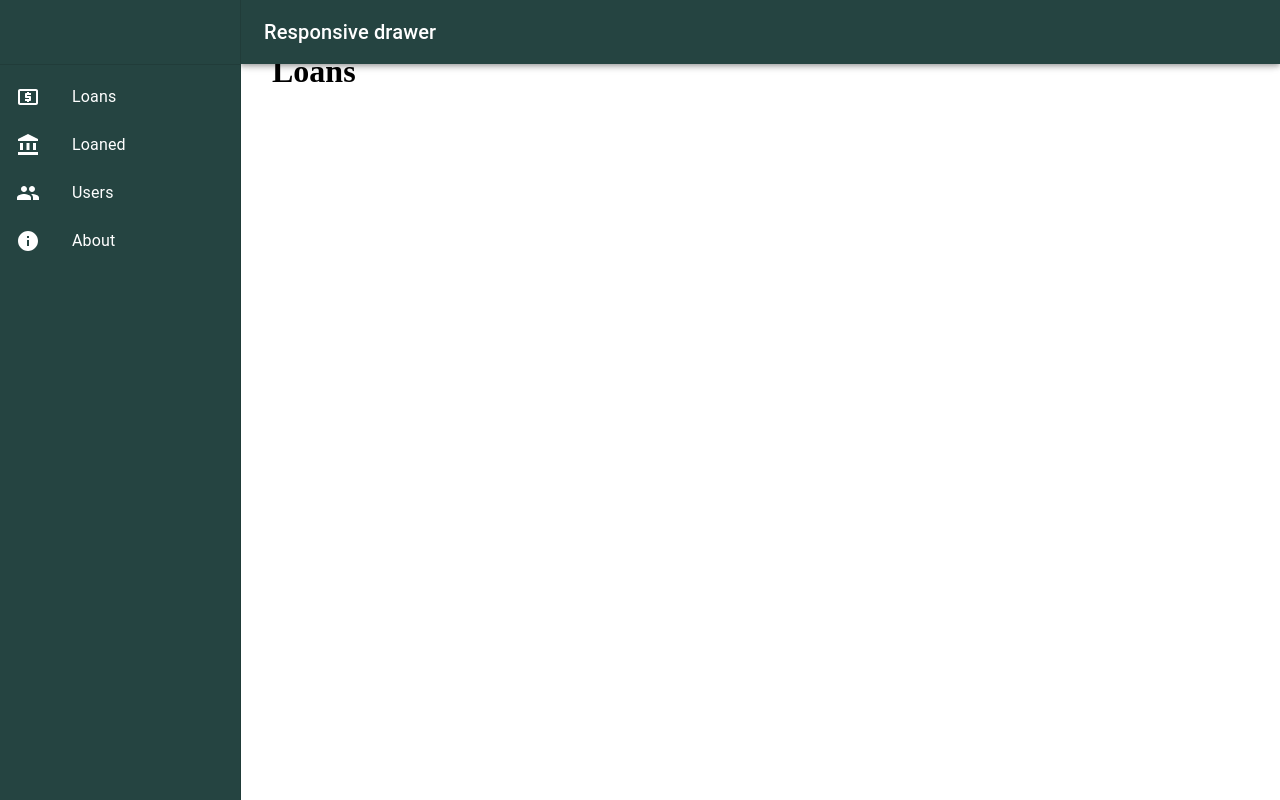
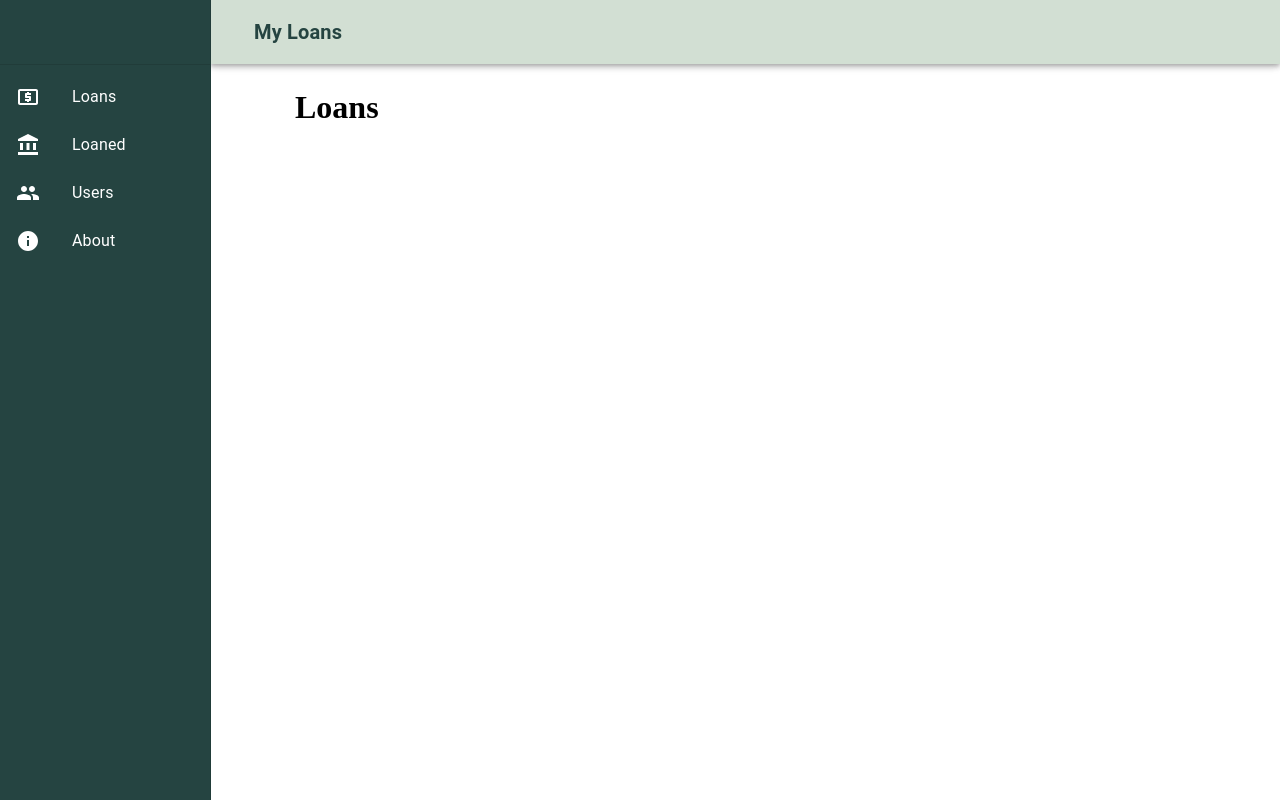
Before and after one commit to keff6/react-loan-tracker, a React (Create React App) app: page / in a window 1280 px wide. Built offline with nearby package versions, Linux system fonts and the light colour scheme.

Commit message:
Add header styles

```diff
--- /dev/null
+++ b/src/HOC/Content/Content.component.jsx
@@ -0,0 +1,13 @@
+import React from 'react';
+import { withStyles } from '@material-ui/core';
+import styles from './Content.styles';
+
+const Content = ({children, classes}) => (
+  <main className={classes.content}>
+    <div className={classes.mainContainer}>
+      {children}
+    </div>
+  </main>
+);
+
+export default withStyles(styles)(Content);
--- /dev/null
+++ b/src/HOC/Content/Content.styles.js
@@ -0,0 +1,16 @@
+const styles = theme => ({
+  content: {
+    flexGrow: 1,
+  },
+  mainContainer: {
+    maxWidth: '900px',
+    margin: '0 auto',
+    padding: '60px',
+    [theme.breakpoints.down('sm')]: {
+      maxWidth: '100%',
+      padding: '40px 16px',
+    },
+  },
+});
+
+export default styles;
--- a/src/HOC/Layout/Layout.component.jsx
+++ b/src/HOC/Layout/Layout.component.jsx
@@ -1,16 +1,15 @@
 import React from 'react';
 import { withStyles } from '@material-ui/core';
 import SideDrawer from '../../Navigation/SideDrawer.component';
-import Header from '../../Header/Header.component';
+import Content from '../Content/Content.component';
 import styles from './Layout.styles';
 
 const Layout = ({children, classes}) => (
   <div className={classes.root}>
     <SideDrawer />
-    <main className={classes.content}>
-      <Header />
+    <Content>
       {children}
-    </main>
+    </Content>
   </div>
 );
 
--- a/src/HOC/Layout/Layout.styles.js
+++ b/src/HOC/Layout/Layout.styles.js
@@ -2,10 +2,6 @@ const styles = theme => ({
   root: {
     display: 'flex',
   },
-  content: {
-    flexGrow: 1,
-    padding: theme.spacing(3),
-  },
 });
 
 export default styles;
--- a/src/Header/Header.component.jsx
+++ b/src/Header/Header.component.jsx
@@ -4,7 +4,7 @@ import MenuIcon from '@material-ui/icons/Menu';
 import {AppContext} from '../App/Provider';
 import styles from './Header.styles';
 
-const Header = ({ classes, handleDrawerToggle }) => {
+const Header = ({ classes, title }) => {
   const [, setState] = useContext(AppContext);
 
   return (
@@ -18,8 +18,8 @@ const Header = ({ classes, handleDrawerToggle }) => {
         >
           <MenuIcon />
         </IconButton>
-        <Typography variant="h6" color="inherit" noWrap>
-          Responsive drawer
+        <Typography variant="h6" color="inherit" noWrap className={classes.title}>
+          {title}
         </Typography>
       </Toolbar>
     </AppBar>
--- a/src/Header/Header.styles.js
+++ b/src/Header/Header.styles.js
@@ -1,23 +1,32 @@
 import { colors } from 'utils';
 
-const drawerWidth = 240;
+const drawerWidth = 210;
 
 const styles = theme => ({
   appBar: {
     marginLeft: drawerWidth,
-    backgroundColor: colors.DarkSlateGray,
+    backgroundColor: colors.Tasman,
+    color: colors.DarkSlateGray,
     [theme.breakpoints.up('sm')]: {
       width: `calc(100% - ${drawerWidth}px)`,
     },
   },
   menuButton: {
     marginRight: 20,
-    color: colors.TropicalRainForest,
+    color: colors.DarkSlateGray,
     [theme.breakpoints.up('sm')]: {
       display: 'none',
     },
   },
   toolbar: theme.mixins.toolbar,
+  title: {
+    marginLeft: '20px',
+    color: colors.DarkSlateGray,
+    fontWeight: '600',
+    [theme.breakpoints.down('sm')]: {
+      marginLeft: 0,
+    },
+  },
 });
 
 export default styles;
--- a/src/Loaned/Loaned.component.jsx
+++ b/src/Loaned/Loaned.component.jsx
@@ -1,5 +1,11 @@
 import React from 'react';
+import Header from '../Header/Header.component';
 
-const Loaned = () => <h1>Loaned</h1>
+const Loaned = () => (
+  <>
+    <Header title="My Money Loaned" />
+    <h1 key='LOANS'>Loaned</h1>
+  </>
+)
 
 export default Loaned;
--- a/src/Loans/Loans.component.jsx
+++ b/src/Loans/Loans.component.jsx
@@ -1,5 +1,11 @@
 import React from 'react';
+import Header from '../Header/Header.component';
 
-const Loans = () => <h1>Loans</h1>
+const Loans = ({ props }) => (
+  <>
+    <Header title="My Loans"/>
+    <h1 key='LOANS'>Loans</h1>
+  </>
+)
 
 export default Loans;
--- a/src/Navigation/SideDrawer.styles.js
+++ b/src/Navigation/SideDrawer.styles.js
@@ -1,10 +1,10 @@
 import { colors } from 'utils';
 
-const drawerWidth = 240;
+const drawerWidth = 210;
 
 const styles = theme => ({
   drawer: {
-    [theme.breakpoints.up('sm')]: {
+    [theme.breakpoints.up('md')]: {
       width: drawerWidth,
       flexShrink: 0,
     },
--- a/src/Users/Users.component.jsx
+++ b/src/Users/Users.component.jsx
@@ -1,5 +1,11 @@
 import React from 'react';
+import Header from '../Header/Header.component';
 
-const Users = () => <h1>Users</h1>
+const Users = () => (
+  <>
+    <Header title="Users" />
+    <h1 key='LOANS'>Users</h1>
+  </>
+)
 
 export default Users;
--- a/src/utils/colors.js
+++ b/src/utils/colors.js
@@ -8,7 +8,8 @@ const colors = {
   Zomp: '#43AA8B',
   Sage: '#B2B09B',
   AshGray: '#B9B7A4',
-  White: '#FFF'
+  White: '#FFF',
+  Tasman: '#d2dfd3',
 }
 
 export default colors;
```
